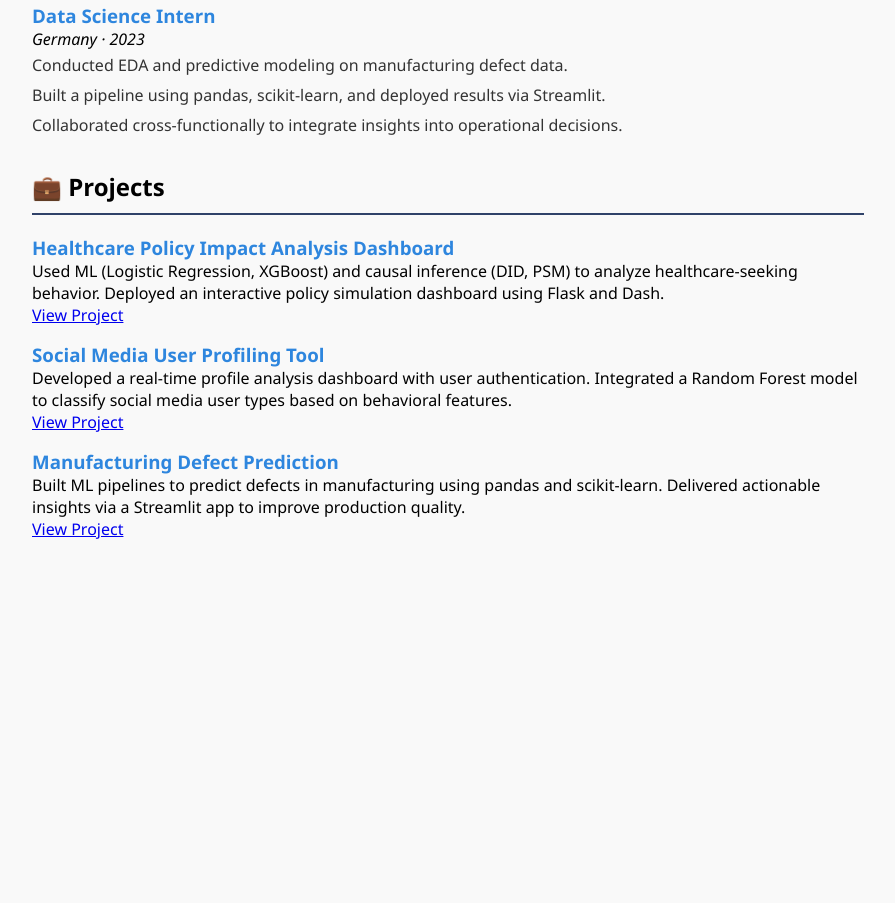
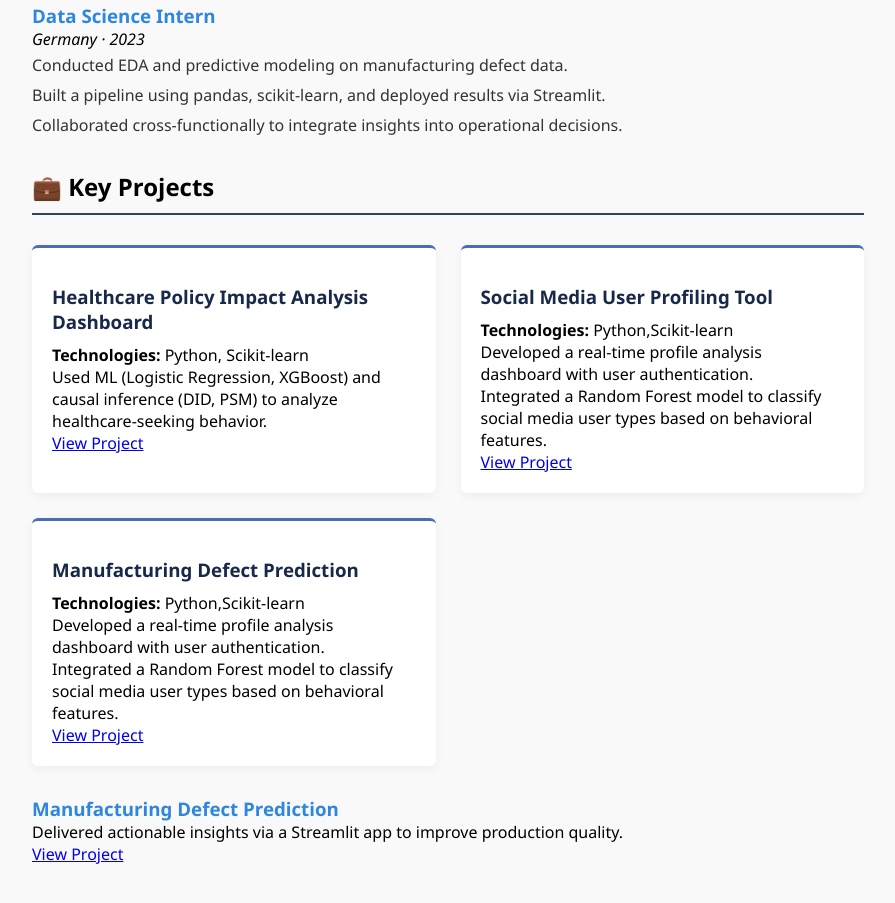
Before and after one commit to josmyrose/portfoliojosmy, a plain HTML site: page index.html in a window 1280 px wide. Shown: the part 903-1806 px from the top of the page, without its empty margins (344-1239 px from the left). Before the commit the page ends 1515 px from the top, so only its background shows below. Drawn offline with Linux system fonts and the light colour scheme.

Commit message:
File updated

```diff
--- a/index.html
+++ b/index.html
@@ -151,6 +151,31 @@
             padding: 4px 0;
             color: #333;
         }
+        /* Project Highlights */
+        .project-grid {
+            display: grid;
+            grid-template-columns: repeat(auto-fill, minmax(300px, 1fr));
+            gap: 25px;
+            margin: 30px 0;
+        }
+
+        .project-card {
+            background: white;
+            padding: 20px;
+            border-radius: 6px;
+            box-shadow: 0 3px 10px rgba(0,0,0,0.05);
+            transition: transform 0.3s;
+            border-top: 3px solid #4b6cb7;
+        }
+
+            .project-card:hover {
+                transform: translateY(-5px);
+            }
+
+            .project-card h3 {
+                color: #182848;
+                margin-bottom: 10px;
+            }
 
     </style>
 </head>
@@ -167,8 +192,9 @@
     <div class="main-content">
 
         <button class="btn-toggle" onclick="toggleAbout()">About</button>
+        <button class="btn-toggle" onclick="toggleexperiences()">Experience</button>
         <button class="btn-toggle" onclick="toggleSkills()">Technical Skills</button>
-        <button class="btn-toggle" onclick="toggleexperiences()">Experience</button>
+
         <button class="btn-toggle" onclick="toggleprojects()">Projects</button>
         <section id="about1">
             <section id="about">
@@ -268,30 +294,39 @@
             </div>
         </section>
         <section id="projects" class="projects-section">
-            <h2>💼 Projects</h2>
 
-            <div class="project-item">
+
+
+            <!-- Project Highlights -->
+            <h2 class="section-title">💼 Key Projects</h2>
+            <div class="project-grid">
+                <div class="project-card">
                     <h3>Healthcare Policy Impact Analysis Dashboard</h3>
-                <p>
-                    Used ML (Logistic Regression, XGBoost) and causal inference (DID, PSM) to analyze healthcare-seeking behavior.
-                    Deployed an interactive policy simulation dashboard using Flask and Dash.
-                </p>
+                    <p><strong>Technologies:</strong> Python, Scikit-learn</p>
+                    <p>Used ML (Logistic Regression, XGBoost) and causal inference (DID, PSM) to analyze healthcare-seeking behavior.</p>
                     <a href="https://freecaredashboard-production.up.railway.app/" target="_blank">View Project</a>
                 </div>
-
-            <div class="project-item">
+                <div class="project-card">
                     <h3>Social Media User Profiling Tool</h3>
-                <p>
-                    Developed a real-time profile analysis dashboard with user authentication.
-                    Integrated a Random Forest model to classify social media user types based on behavioral features.
-                </p>
+                    <p><strong>Technologies:</strong> Python,Scikit-learn</p>
+                    <p>Developed a real-time profile analysis dashboard with user authentication.</p>
+                    <p>Integrated a Random Forest model to classify social media user types based on behavioral features.</p>
                     <a href="https://web-production-eb98e.up.railway.app/login" target="_blank">View Project</a>
                 </div>
+                <div class="project-card">
+                    <h3>Manufacturing Defect Prediction</h3>
+                    <p><strong>Technologies:</strong> Python,Scikit-learn</p>
+                    <p>Developed a real-time profile analysis dashboard with user authentication.</p>
+                    <p>Integrated a Random Forest model to classify social media user types based on behavioral features.</p>
+                    <a href="https://web-production-eb98e.up.railway.app/login" target="_blank">View Project</a>
+                </div>
+            </div>
+
 
                 <div class="project-item">
                     <h3>Manufacturing Defect Prediction</h3>
                     <p>
-                    Built ML pipelines to predict defects in manufacturing using pandas and scikit-learn.
+
                         Delivered actionable insights via a Streamlit app to improve production quality.
                     </p>
                     <a href="https://your-defect-prediction-app.com" target="_blank">View Project</a>
```
Lines whose indentation alone changed are shown as unchanged.
